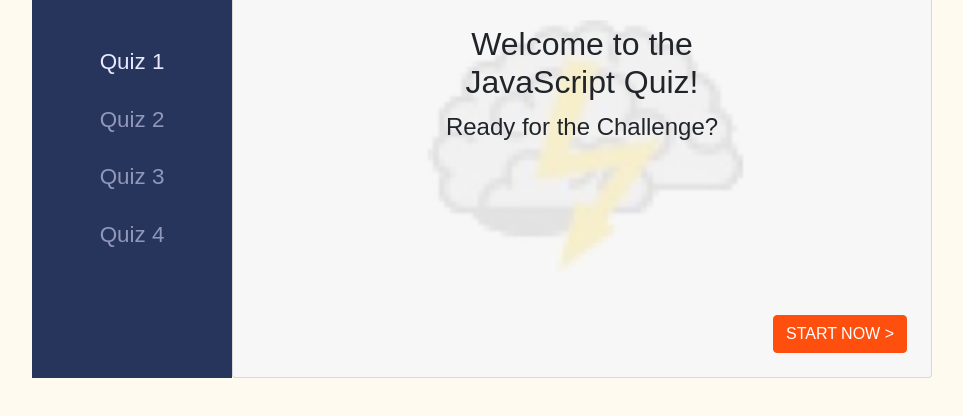
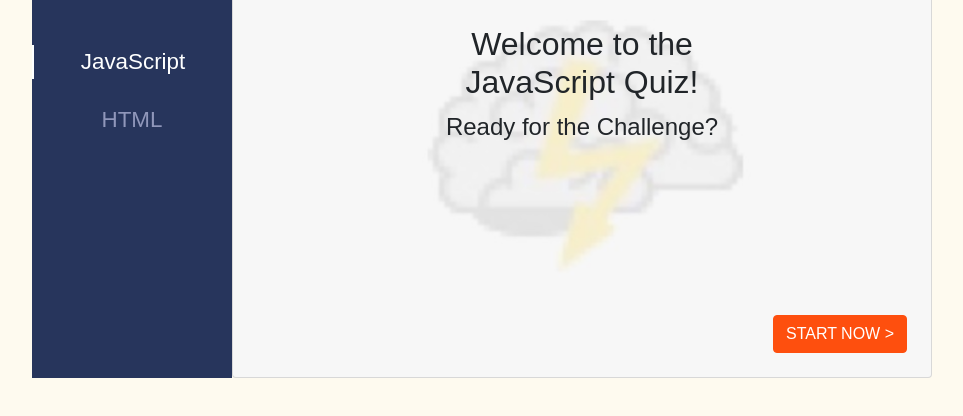
Before and after one commit to ChristianSeip/Quiz, a website: page index.html in a window 1280 px wide. Shown: the part 272-688 px from the top of the page, without its empty margins (158-1121 px from the left). Drawn offline with nearby package versions, Linux system fonts and the light colour scheme.

Commit message:
Added dynamic navigation and comments added

```diff
--- a/css/style.css
+++ b/css/style.css
@@ -47,19 +47,24 @@ nav {
     list-style-type: none;
     margin: 0;
     padding: 0;
+    width: 100%;
 }
 
 .nav-list li {
+    color: #9097BA;
     margin-bottom: 24px;
+    width: 100%;
+    text-align: center;
 }
 
-.nav-list li a {
-    color: #9097BA;
-    text-decoration: none;
+.nav-list li:hover {
+    color: #E8E8FF;
+    cursor: pointer;
 }
 
 .nav-item-active {
-    color: #E8E8FF !important;
+    color: #FEFFFF !important;
+    border-left: #FEFFFF 2px solid;
 }
 
 main {
@@ -86,6 +91,7 @@ main {
 
 .answer-option {
     margin-top: 24px;
+    cursor: pointer;
 }
 
 .game-over-image {
--- a/index.html
+++ b/index.html
@@ -16,11 +16,7 @@
     <div class="wrapper">
         <nav>
             <header class="nav-header"><img src="img/logo.png" alt="Logo"></header>
-            <ul class="nav-list">
-                <li><a href="#" class="nav-item-active">Quiz 1</a></li>
-                <li><a href="#">Quiz 2</a></li>
-                <li><a href="#">Quiz 3</a></li>
-                <li><a href="#">Quiz 4</a></li>
+            <ul id="main-navigation" class="nav-list">
             </ul>
         </nav>
 
--- a/js/db.js
+++ b/js/db.js
@@ -15,4 +15,20 @@ let questionPool = [
             },
         ]
     },
+    {
+        "category": "HTML",
+        "intro": "Welcome to the<br>JavaScript Quiz!",
+        "questions": [
+            {
+                "question": "Frage 1",
+                "options": ["A1", "A2", "A3", "A4"],
+                "a": 1
+            },
+            {
+                "question": "Frage 2",
+                "options": ["A1", "A2", "A3", "A4"],
+                "a": 3
+            },
+        ]
+    },
 ];
--- a/js/main.js
+++ b/js/main.js
@@ -4,6 +4,9 @@ let game = {
     "points": null,
 };
 
+/**
+ * Init Application
+ */
 function init() {
     let urlParams = new URLSearchParams(window.location.search);
     let myParam = urlParams.get('quiz');
@@ -12,9 +15,14 @@ function init() {
         myParam = 0;
     }
 
-    showIntro(myParam);
+    showIntro(parseInt(myParam));
 }
 
+/**
+ * Set intro template on quiz start
+ *
+ * @param {int} category
+ */
 function showIntro(category = 0) {
     document.getElementById('content-card').innerHTML = `
         <div class="card-body d-flex flex-column align-content-center justify-content-center">
@@ -25,8 +33,42 @@ function showIntro(category = 0) {
             <button class="btn btn-orange" onclick="newGame(${category})">START NOW ></button>
         </div>
     `;
+    setNavigation();
 }
 
+/**
+ * Adds any game to navigation
+ */
+function setNavigation() {
+    let listItems = '';
+    questionPool.forEach((cat, index) => listItems += `<li onclick="newGame(${index})">${cat.category}</li>`);
+    document.getElementById('main-navigation').innerHTML = listItems;
+    setActiveNavItem();
+}
+
+/**
+ * Set active game as active navigation item
+ */
+function setActiveNavItem() {
+    let items = document.getElementById('main-navigation').children;
+    let cat = game.category === null ? 0 : game.category;
+
+    for(let i = 0; i < items.length; i++) {
+        if(i === cat) {
+            items[i].classList.add('nav-item-active');
+            items[i].removeAttribute('onclick');
+        }
+        else {
+            items[i].classList.remove('nav-item-active')
+        }
+    }
+}
+
+/**
+ * Start a new game
+ *
+ * @param {int} category
+ */
 function newGame(category) {
     game.category = category;
     game.question = 0;
@@ -34,21 +76,29 @@ function newGame(category) {
     showQuestion();
 }
 
+/**
+ * Display actual question template on card element
+ */
 function showQuestion() {
     let content = `
         <div class="card-body d-flex flex-column align-content-center justify-content-center">
         <p class="text-center fs-3 fw-bolder">${questionPool[game.category]["questions"][game.question]["question"]}</p>
     `;
 
-    questionPool[game.category]["questions"][game.question]["options"].forEach(function (value, index) {
-        content += getQuestionOption(index, value);
-    });
+    questionPool[game.category]["questions"][game.question]["options"].forEach((value, index) => content += getQuestionOption(index, value));
 
     content += `</div>`;
 
     document.getElementById('content-card').innerHTML = content;
 }
 
+/**
+ * Get answer option template
+ *
+ * @param {int} index
+ * @param {string} text
+ * @returns {string}
+ */
 function getQuestionOption(index, text) {
     return `
         <div class="card answer-option" onclick="sendAnswer(${index})">
@@ -59,6 +109,11 @@ function getQuestionOption(index, text) {
     `;
 }
 
+/**
+ * Send answer option by id
+ *
+ * @param {int} id
+ */
 function sendAnswer(id) {
     let el = document.getElementsByClassName('answer-option')[id];
 
@@ -76,6 +131,9 @@ function sendAnswer(id) {
     window.setTimeout(nextQuestion, 1750);
 }
 
+/**
+ * Remove onclick attribute from answer options
+ */
 function disableOptions() {
     let el = document.getElementsByClassName('answer-option');
 
@@ -84,6 +142,9 @@ function disableOptions() {
     }
 }
 
+/**
+ * Display the right answer
+ */
 function showAnswer() {
     let el = document.getElementsByClassName('answer-option')[questionPool[game.category]["questions"][game.question]["a"]];
     el.classList.add("bg-success");
@@ -91,6 +152,9 @@ function showAnswer() {
     el.classList.add("text-light");
 }
 
+/**
+ * Handle request for next question (show end cart and reset game, if there is no question left)
+ */
 function nextQuestion() {
     if(game.question + 1 >= questionPool[game.category]["questions"].length) {
         showEndCard();
@@ -106,6 +170,9 @@ function nextQuestion() {
     }
 }
 
+/**
+ * Show end card
+ */
 function showEndCard() {
     document.getElementById('content-card').innerHTML = `
         <img class="trophy-image" src="img/tropy.png">
```
